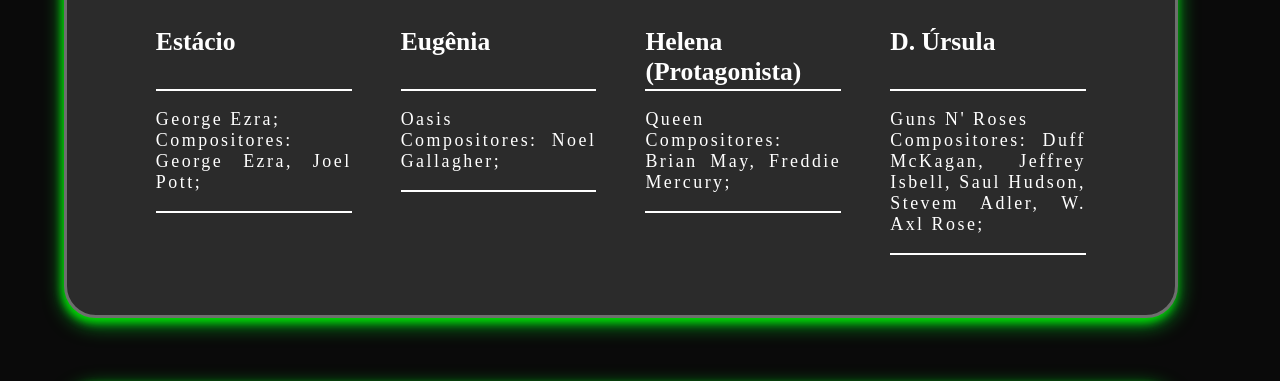
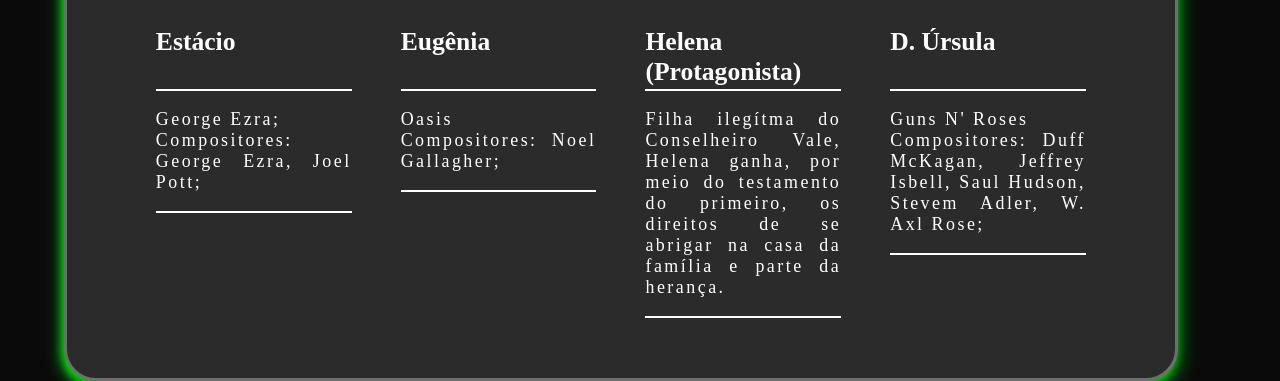
Before and after one commit to CJdebota/CJdebota.github.io, a plain HTML site: page Trabalho de Portugues/src/paginas/html/Bandas.html in a window 1280 px wide. Shown: the part 263-644 px from the top of the page. Drawn offline with Linux system fonts and the light colour scheme; a web font is replaced by a local one.

Commit message:
Update Bandas.html

```diff
--- a/Trabalho de Portugues/src/paginas/html/Bandas.html
+++ b/Trabalho de Portugues/src/paginas/html/Bandas.html
@@ -49,8 +49,7 @@
                     <section class="section">
                         <h2 class="a10"> Helena (Protagonista) </h2>
                         <p class="a11">
-                            Queen <br>
-                            Compositores: Brian May, Freddie Mercury;
+                            Filha ilegítma do Conselheiro Vale, Helena ganha, por meio do testamento do primeiro, os direitos de se abrigar na casa da família e parte da herança.
                         </p>
                     </section>
 
```
